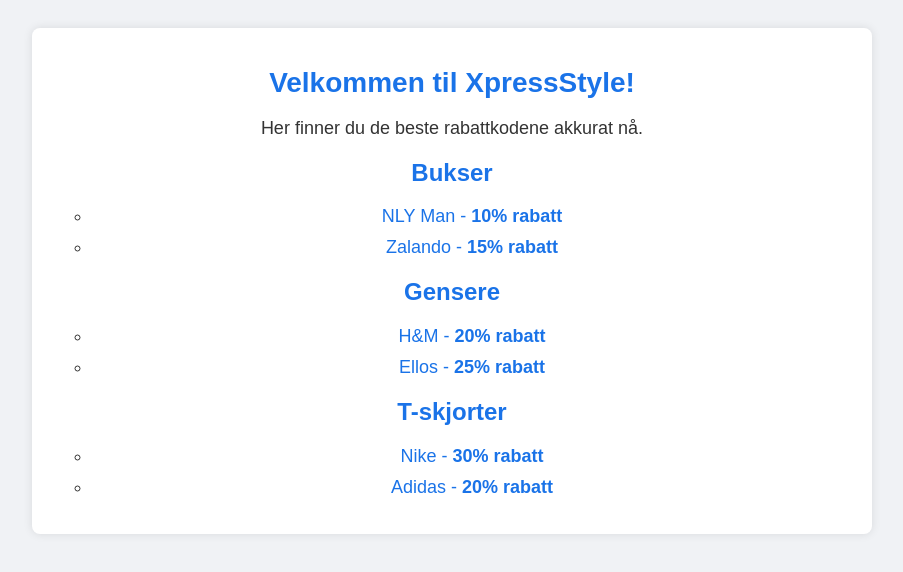
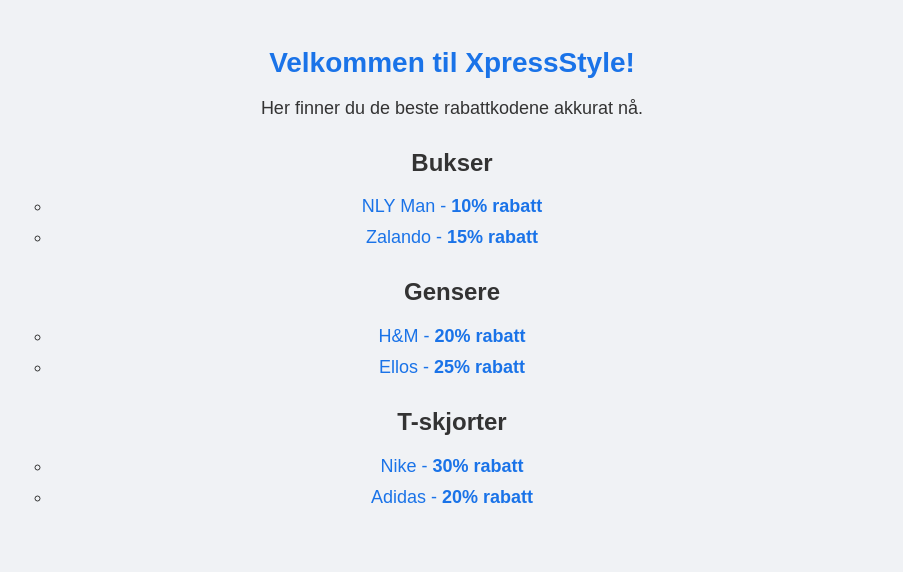
Before and after one commit to Mstensnes/Xpressstyle, a Next.js app: page / in a window 1280 px wide. Shown: the top 572 px of the page, without its empty margins (188-1091 px from the left). Built offline with nearby package versions, Linux system fonts and the light colour scheme.

Commit message:
Update global.css

```diff
--- a/styles/global.css
+++ b/styles/global.css
@@ -12,15 +12,9 @@
 }
 
 h2 {
-  color: #1a73e8;
   font-size: 24px;
-  margin-top: 20px;
-}
-
-h3 {
-  color: #555;
-  font-size: 20px;
-  margin-top: 15px;
+  color: #333;
+  margin-top: 30px;
 }
 
 p {
@@ -30,42 +24,17 @@
 .container {
   max-width: 800px;
   margin: 0 auto;
-  background: white;
-  padding: 20px;
-  border-radius: 8px;
-  box-shadow: 0px 0px 10px rgba(0, 0, 0, 0.1);
 }
 
-.category {
-  font-size: 22px;
-  font-weight: bold;
-  margin-top: 30px;
+ul {
+  padding: 0;
 }
 
-.subcategory {
-  margin-top: 15px;
-  font-size: 18px;
+a {
+  text-decoration: none;
+  color: #1a73e8;
 }
 
-.rabatt-liste {
-  list-style: none;
-  padding: 0;
-  display: flex;
-  flex-direction: column;
-  align-items: center;
-}
-
-.rabatt-liste li {
-  margin: 10px 0;
-  font-size: 18px;
-}
-
-.rabatt-liste a {
-  text-decoration: none;
-  color: #1a73e8;
-  font-weight: bold;
-}
-
-.rabatt-liste a:hover {
+a:hover {
   text-decoration: underline;
 }
```
